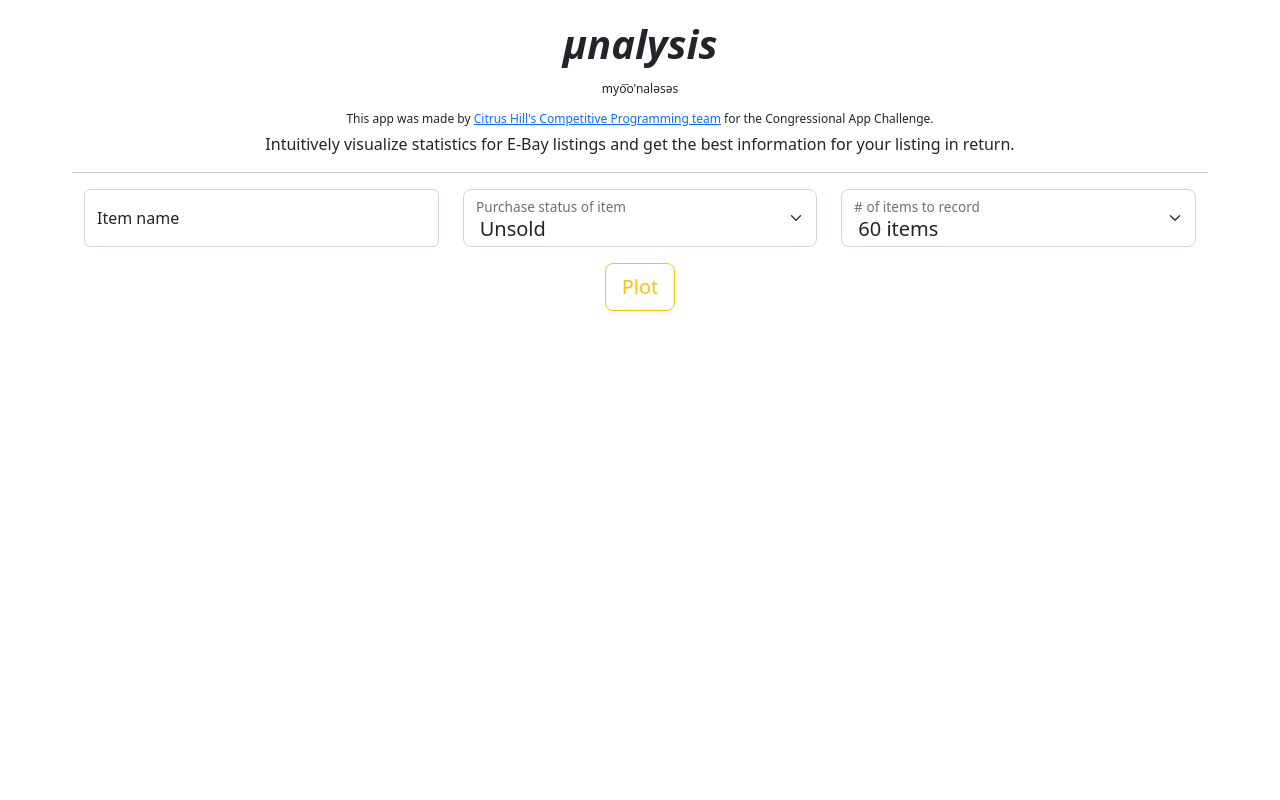
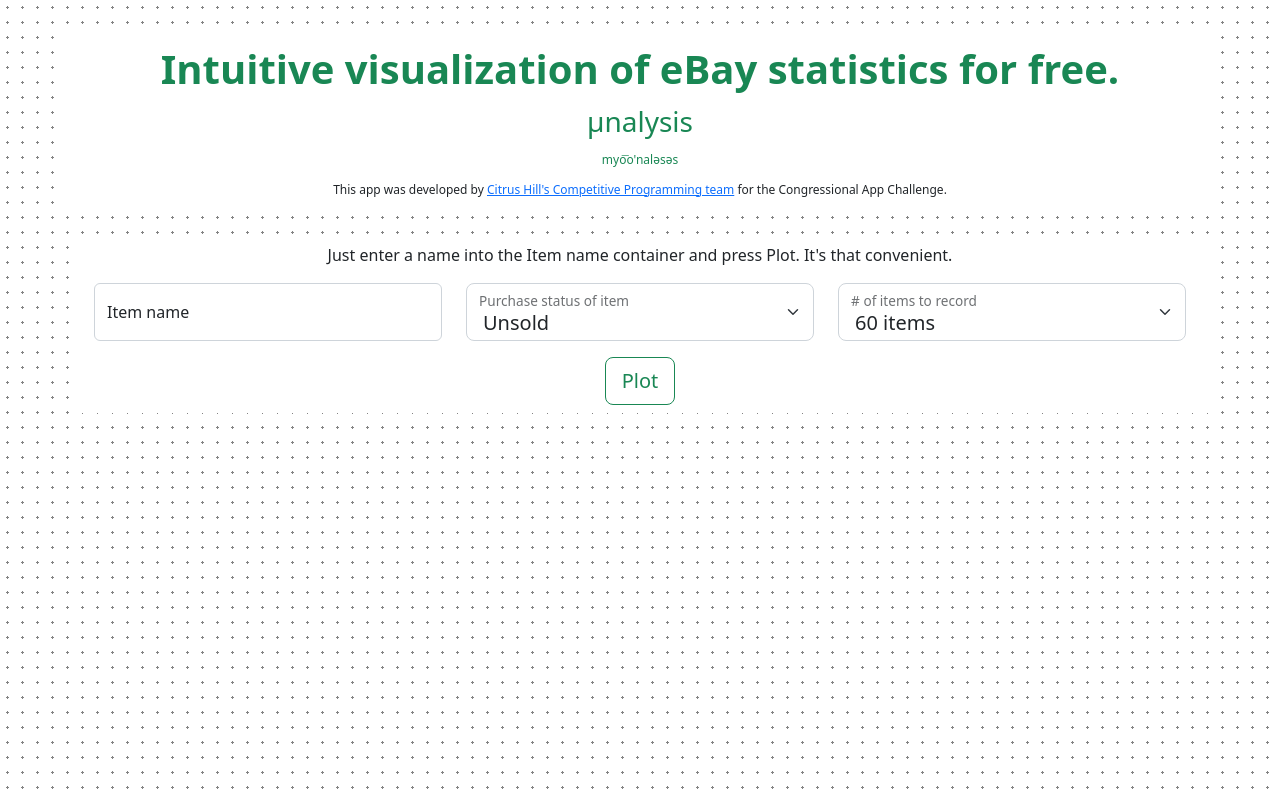
Before and after one commit to letlovewin/munalysis, a plain HTML site: page public/index.html in a window 1280 px wide. Drawn offline with nearby package versions, Linux system fonts and the light colour scheme; a script that the page names is missing.

Commit message:
Style changes, more modern, added more color, dotted background.

```diff
--- a/public/index.html
+++ b/public/index.html
@@ -11,21 +11,22 @@
         <link href='http://fonts.googleapis.com/css?family=Lato&subset=latin,latin-ext' rel='stylesheet' type='text/css'>
         <link rel="shortcut icon" type="image/png" href="images/favicon.png">
     </head>
-    <body>
-
-        <div class="container p-2 justify-content-center align-items-center h-100 text-center" style="width:90%; max-width:95%">
-            <h1 style="margin-top:12px;text-align: center;"><strong><i>μnalysis</i></strong></h1>
-            <p style="margin-top:1em;font-size:12px;margin-bottom: 1px;text-align: center;">myo͞o'naləsəs</p>
-            <p class="subtitle" style="text-align: center;">This app was made by <a href="https://instagram.com/chhscpc/">Citrus Hill's Competitive Programming team</a> for the Congressional App Challenge.</p>
-            <p>Intuitively visualize statistics for E-Bay listings and get the best information for your listing in return.</p>
-            <hr>
+    <body class="dotted justify-content-center text-center">
+        <div class="foreground container p-2 align-items-center h-100" style="width:90%; max-width:95%; margin-top:25px;">
+            <h1 style="margin-top:12px;text-align: center;color:#198754;"><strong>Intuitive visualization of eBay statistics for free.</strong></h1>
+            <h3 style="margin-top:12px;text-align: center;color:#198754;">μnalysis</h3>
+            <p style="margin-top:1em;font-size:12px;margin-bottom: 1px;text-align: center;color:#198754;">myo͞o'naləsəs</p>
+            <p class="subtitle">This app was developed by <a href="https://instagram.com/chhscpc/">Citrus Hill's Competitive Programming team</a> for the Congressional App Challenge.</p>
+        </div>
+        <br>
+        <div class="foreground container py-2 align-items-center h-100">
+            <p>Just enter a name into the Item name container and press Plot. It's that convenient.</p>
             <div class="container" id="item-listing-data">
                 <div class="row" id="input-area">
                     <div class="col-12 col-sm-4">
                         <div class="form-floating mb-3">
                             <input type="text" class="form-control" id="item-name" placeholder="Item name">
                             <label for="item-name">Item name</label>
-
                         </div>
                         <!--<input type="file" accept="image/png, image/jpeg" class="btn btn-secondary" id="image-item-submit">!-->
                         </button>
@@ -53,10 +54,9 @@
                     </div>
                 </div>
                 <div class="text-center">
-                    <button type="button" class="btn btn-outline-warning btn-lg" id="summary-plot-btn">Plot</button>
+                    <button type="button" class="btn btn-outline-success btn-lg" id="summary-plot-btn">Plot</button>
                 </div>
                 <div id="plot-area" class="text-center"></div>
-
             </div>
         </div>
         <script src="https://cdn.jsdelivr.net/npm/bootstrap@5.2.3/dist/js/bootstrap.bundle.min.js" integrity="sha384-kenU1KFdBIe4zVF0s0G1M5b4hcpxyD9F7jL+jjXkk+Q2h455rYXK/7HAuoJl+0I4" crossorigin="anonymous"></script>
--- a/public/style.css
+++ b/public/style.css
@@ -3,3 +3,15 @@
     font-size:12px;
     margin-bottom: 4px;
 }
+
+.dotted {
+    background-image: radial-gradient(#838383 10%, transparent 10%),
+          radial-gradient(#838383 10%, transparent 10%);
+    background-color: #fff;
+    background-position: 0 0, 15px 15px;
+    background-size: 15px 15px;
+}
+
+.foreground {
+    background-color: #fff;
+}
```
Also changed, not shown: favicon.png (added), public/images/favicon.png.
